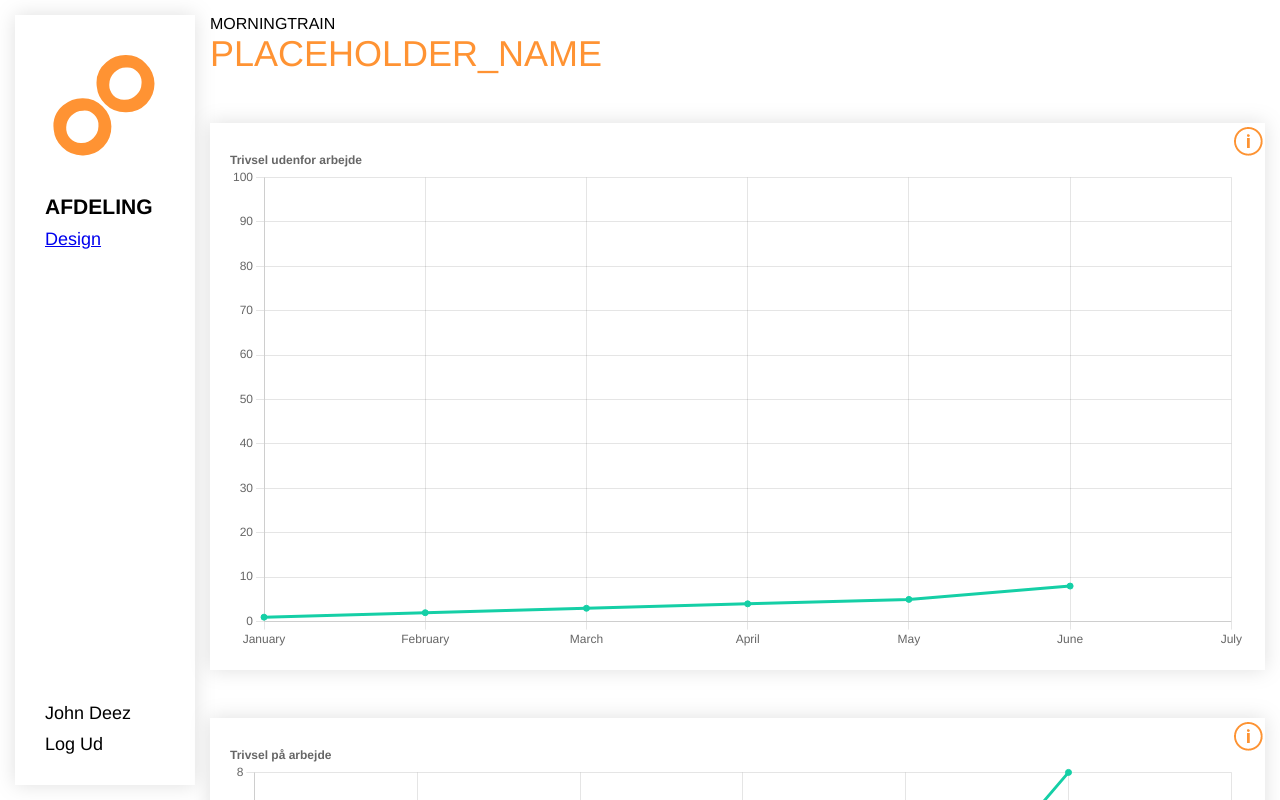
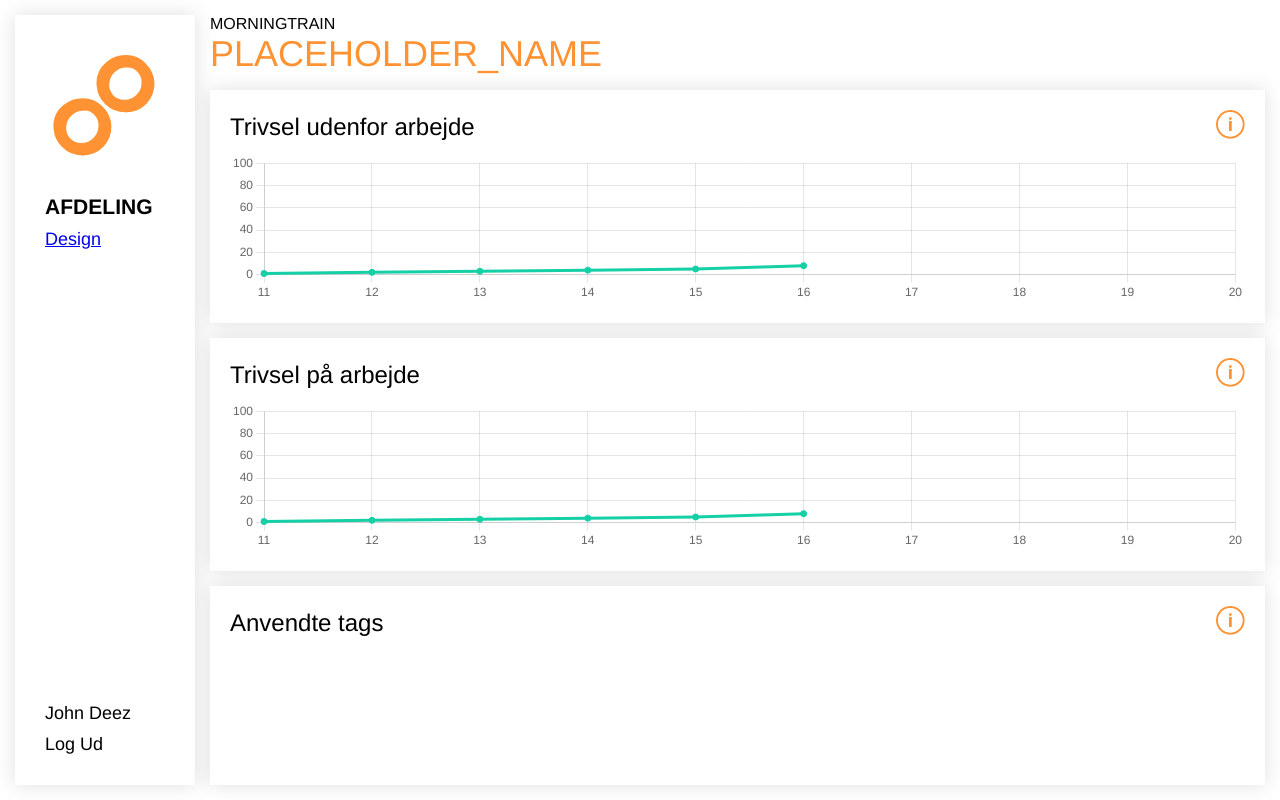
Before and after one commit to soklope/Morningtrain_project, a React (Vite) app in the folder morningtrain_project/: page /Employee in a window 1280 px wide. Shown: the top 800 px of the page. Built offline with nearby package versions, Linux system fonts and the light colour scheme.

Commit message:
Tooltips indsat i Employee
1

```diff
--- a/morningtrain_project/src/HelperFunctions.js
+++ b/morningtrain_project/src/HelperFunctions.js
@@ -47,3 +47,31 @@ export const getAllTagsInOrder = (employees) => {
 
   return allTags.sort();
 };
+
+export const getLast10WeekNumbers = () => {
+  var weekNumbers = [];
+  var currentDate = new Date();
+
+  for (var i = 0; i < 10; i++) {
+    var weekStartDate = new Date(currentDate.getFullYear(), currentDate.getMonth(), currentDate.getDate() - (currentDate.getDay() + 7 * i));
+    var weekNumber = getWeekNumber(weekStartDate);
+    weekNumbers.push(weekNumber.toString());
+  }
+
+  return weekNumbers.reverse();
+}
+
+function getWeekNumber(date) {
+  var target = new Date(date.valueOf());
+  var dayNumber = (date.getUTCDay() + 6) % 7;
+  target.setUTCDate(target.getUTCDate() - dayNumber + 3);
+  var firstThursday = target.valueOf();
+  target.setUTCMonth(0, 1);
+  if (target.getUTCDay() !== 4) {
+    target.setUTCMonth(0, 1 + ((4 - target.getUTCDay()) + 7) % 7);
+  }
+  return 1 + Math.ceil((firstThursday - target) / 604800000);
+}
+
+var last10WeekNumbers = getLast10WeekNumbers();
+console.log(last10WeekNumbers);
--- a/morningtrain_project/src/Styling/Graphs.scss
+++ b/morningtrain_project/src/Styling/Graphs.scss
@@ -1,14 +1 @@
 @import './GlobalColors.scss';
-
-.tooltip-container {
-    position:initial;
-    display:flex;
-    flex-direction: column;
-    .tooltip-icon {
-        align-self: end;
-        position: inherit;
-        z-index: 4;
-        transform: translateY(52px);
-        margin-right:2.5px;
-    }
-}
--- a/morningtrain_project/src/components/Employee/Employee.jsx
+++ b/morningtrain_project/src/components/Employee/Employee.jsx
@@ -2,7 +2,7 @@ import React from "react"
 import PrivateGraph from "./PrivateGraph"
 import WorkGraph from "./WorkGraph"
 import Tooltip from '../Navigation/Tooltip'
-
+import UsedTags from "./UsedTags"
 
 export default function Employee() {
     return (
@@ -11,6 +11,7 @@ export default function Employee() {
             <div className="department-container__dapartment-name">placeholder_name</div>
         <PrivateGraph/>
         <WorkGraph/>
+        <UsedTags/>
         </div>
     )
 }
--- a/morningtrain_project/src/components/Employee/PrivateGraph.jsx
+++ b/morningtrain_project/src/components/Employee/PrivateGraph.jsx
@@ -11,6 +11,9 @@ import {
 import { Line } from 'react-chartjs-2';
 import faker from 'faker';
 import Tooltip  from '../Navigation/Tooltip';
+import { getLast10WeekNumbers } from '../../HelperFunctions';
+
+
 
 ChartJS.register(
   CategoryScale,
@@ -23,6 +26,11 @@ ChartJS.register(
 
 
 
+
+
+export default function PrivateGraph() {
+ const weekData = getLast10WeekNumbers()
+ console.log(weekData)
  const canvasBackgroundColor = {
     id:'canvasBackgroundColor',
     beforeDraw(Chart, args, pluginOptions){
@@ -30,7 +38,7 @@ const canvasBackgroundColor = {
     }
   }
 
-export const options = {
+   const options = {
     responsive: true,
     maintainAspectRatio: false,
     plugins: {
@@ -38,7 +46,7 @@ export const options = {
         display: false
       },
       title: {
-      display: true,
+        display: false,
         text:"Trivsel udenfor arbejde",
         align: 'start',
       },canvasBackgroundColor: 'red',
@@ -55,9 +63,9 @@ export const options = {
     },
   };
 
-const labels = ['January', 'February', 'March', 'April', 'May', 'June', 'July'];
+  const labels = weekData;
 
-export const data = {
+ const data = {
     labels,
     datasets: [
       {
@@ -69,17 +77,23 @@ export const data = {
     ],
   };
 
-export default function PrivateGraph() {
   return (
   <>
-  <div className='tooltip-container'>
-  <Tooltip className="tooltip-icon"/>
+
   <div className="department-container__graph">
+      <div className='department-container__graph__flex'>
+        <div className='department-container__graph__title'>Trivsel udenfor arbejde</div>
+        <Tooltip
+          headline={"AFDELINGSGRAF"}
+          input={"Denne graf viser en oversigt over de tags, afdelingen har angivet de sidste 10 uger."}
+          input2={"Dette kunne måske være relevant at snakke om,til næste OKR møde."}
+          />
+      </div>
+      <div>
         <Line options={options} data={data} />
-
       </div>
     </div>
+  </>
 
-  </>
   );
 }
--- a/morningtrain_project/src/components/Employee/UsedTags.jsx
+++ b/morningtrain_project/src/components/Employee/UsedTags.jsx
@@ -1 +1,18 @@
-import React, {useState} from "react";
+import React from "react";
+import Tooltip from "../Navigation/Tooltip";
+
+export default function UsedTags() {
+    return (
+        <div className="department-container__graph">
+            <div className='department-container__graph__flex'>
+        <div className='department-container__graph__title'>Anvendte tags</div>
+        <Tooltip
+          headline={"AFDELINGSGRAF"}
+          input={"Denne graf viser en oversigt over de tags, afdelingen har angivet de sidste 10 uger."}
+          input2={"Dette kunne måske være relevant at snakke om,til næste OKR møde."}
+          />
+      </div>
+
+    </div>
+    )
+}
--- a/morningtrain_project/src/components/Employee/WorkGraph.jsx
+++ b/morningtrain_project/src/components/Employee/WorkGraph.jsx
@@ -11,6 +11,9 @@ import {
 import { Line } from 'react-chartjs-2';
 import faker from 'faker';
 import Tooltip  from '../Navigation/Tooltip';
+import { getLast10WeekNumbers } from '../../HelperFunctions';
+
+
 
 ChartJS.register(
   CategoryScale,
@@ -21,7 +24,21 @@ ChartJS.register(
   Legend
 );
 
-export const options = {
+
+
+
+
+export default function PrivateGraph() {
+ const weekData = getLast10WeekNumbers()
+ console.log(weekData)
+ const canvasBackgroundColor = {
+    id:'canvasBackgroundColor',
+    beforeDraw(Chart, args, pluginOptions){
+
+    }
+  }
+
+   const options = {
     responsive: true,
     maintainAspectRatio: false,
     plugins: {
@@ -29,20 +46,30 @@ export const options = {
         display: false
       },
       title: {
-        display: true,
-        text:"Trivsel på arbejde",
+        display: false,
+        text:"Trivsel udenfor arbejde",
         align: 'start',
+      },canvasBackgroundColor: 'red',
     },
+    scales: {
+      x: {
+        suggestedMin: 0,
+        suggestedMax: 100
+      },
+      y: {
+        suggestedMin: 0,
+        suggestedMax: 100
     }
+    },
   };
 
-const labels = ['January', 'February', 'March', 'April', 'May', 'June', 'July'];
+  const labels = weekData;
 
-export const data = {
+ const data = {
     labels,
     datasets: [
       {
-      label: 'ugenr',
+        label: '',
         data: [1,2,3,4,5,8],
         borderColor: '#15cfa6',
         backgroundColor: '#15cfa6',
@@ -50,16 +77,25 @@ export const data = {
     ],
   };
 
-export default function WorkGraph() {
   return (
   <>
-  <div className='tooltip-container'>
-  <Tooltip className="tooltip-icon"/>
+
   <div className="department-container__graph">
-      <Line options={options} data={data}/>
+      <div className='department-container__graph__flex'>
+        <div className='department-container__graph__title'>Trivsel på arbejde</div>
+        <Tooltip
+          headline={"AFDELINGSGRAF"}
+          input={"Denne graf viser en oversigt over de tags, afdelingen har angivet de sidste 10 uger."}
+          input2={"Dette kunne måske være relevant at snakke om,til næste OKR møde."}
+          />
       </div>
+      <div>
+      <Line options={options} data={data} />
+
     </div>
 
+    </div>
   </>
+
   );
 }
```
Lines whose indentation alone changed are shown as unchanged.
